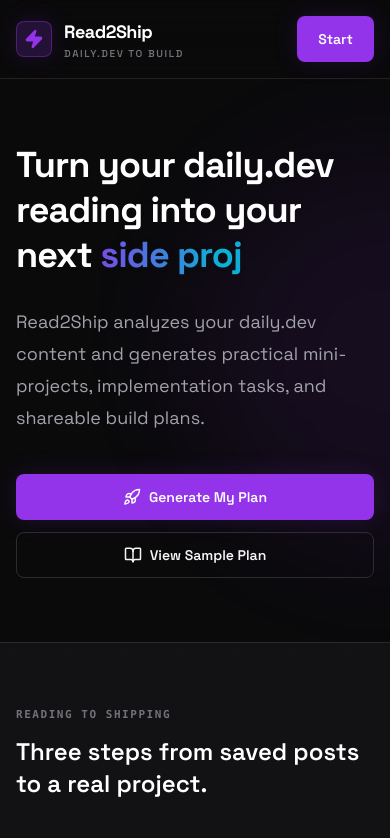
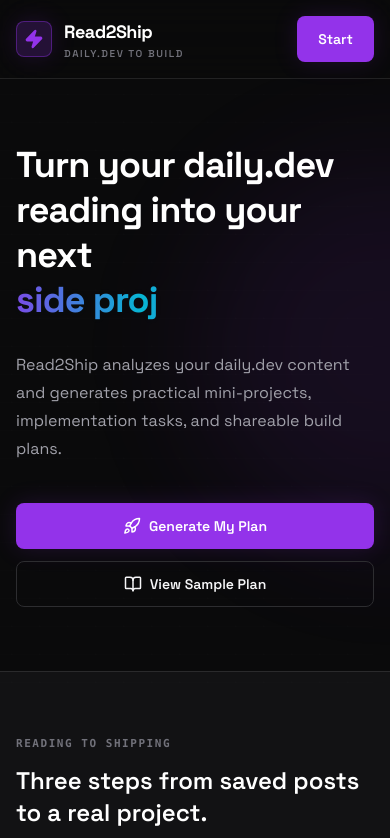
Before and after one commit to JesseDev454/Read2Ship, a React (Vite) app in the folder frontend/: page / in a window 390 px wide. Shown: the top 838 px of the page. Built offline with nearby package versions, Linux system fonts and the light colour scheme; no server answers.

Commit message:
fix: prevent mobile landing hero overflow

```diff
--- a/frontend/src/features/LandingPage.tsx
+++ b/frontend/src/features/LandingPage.tsx
@@ -16,16 +16,16 @@
         <section className="relative px-4 py-16 sm:px-6 sm:py-20 lg:px-8 lg:py-24">
           <div className="animate-background-drift absolute inset-0 bg-grid-pattern bg-[size:28px_28px] opacity-30" />
           <div className="animate-glow-pulse absolute left-1/2 top-20 h-96 w-96 -translate-x-1/2 rounded-full bg-primary/15 blur-3xl" />
-          <div className="relative mx-auto flex max-w-7xl">
-            <div className="max-w-6xl lg:-translate-y-6 xl:-translate-y-8">
-              <h1 className="animate-fade-up max-w-6xl text-4xl font-bold leading-tight tracking-tight text-white [animation-delay:120ms] sm:text-6xl lg:text-7xl xl:text-8xl">
+          <div className="relative mx-auto flex max-w-7xl min-w-0">
+            <div className="min-w-0 max-w-6xl lg:-translate-y-6 xl:-translate-y-8">
+              <h1 className="animate-fade-up max-w-full text-wrap break-words text-4xl font-bold leading-tight tracking-tight text-white [animation-delay:120ms] sm:max-w-6xl sm:text-6xl lg:text-7xl xl:text-8xl">
                 Turn your daily.dev reading into your next{" "}
                 <RotatingTypewriter
                   words={heroTypewriterWords}
                   className="animate-gradient-shimmer bg-gradient-to-r from-primary via-secondary to-primary bg-clip-text text-transparent"
                 />
               </h1>
-              <p className="animate-fade-up mt-7 max-w-3xl text-lg leading-8 text-text-secondary [animation-delay:240ms] sm:text-xl sm:leading-9">
+              <p className="animate-fade-up mt-7 max-w-full text-wrap break-words text-base leading-7 text-text-secondary [animation-delay:240ms] sm:max-w-3xl sm:text-xl sm:leading-9">
                 Read2Ship analyzes your daily.dev content and generates practical
                 mini-projects, implementation tasks, and shareable build plans.
               </p>
--- a/frontend/src/styles.css
+++ b/frontend/src/styles.css
@@ -207,16 +207,23 @@
 
   .typewriter-word {
     position: relative;
-    display: inline-block;
-    max-width: 100%;
-    overflow: hidden;
-    white-space: nowrap;
-    vertical-align: bottom;
+    display: block;
+    width: fit-content;
+    max-width: calc(100vw - 2rem);
+    overflow: visible;
+    white-space: normal;
+    overflow-wrap: anywhere;
+    vertical-align: baseline;
   }
 
   @media (min-width: 640px) {
     .typewriter-word {
+      display: inline-block;
       min-width: 15ch;
+      max-width: 100%;
+      overflow: hidden;
+      white-space: nowrap;
+      vertical-align: bottom;
     }
   }
 
```
